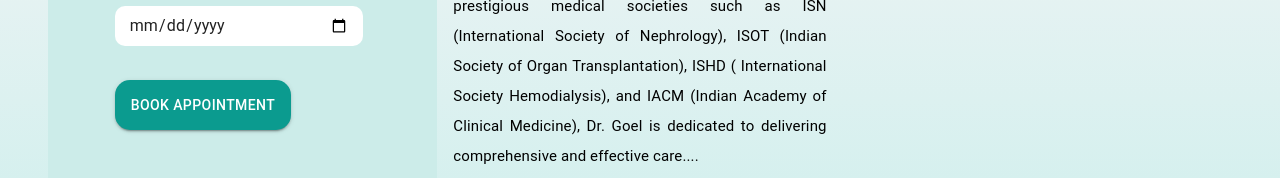
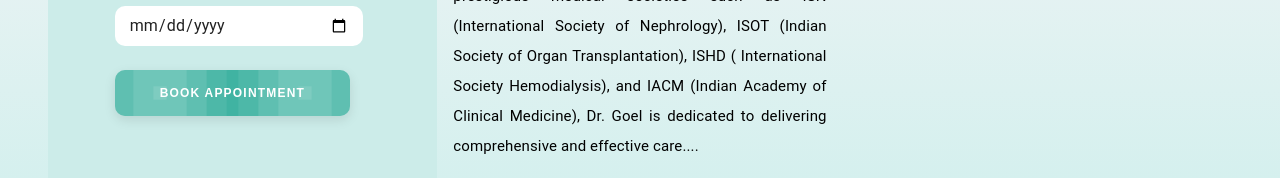
Before and after one commit to brajeshsin/freelance-project, a React (Vite) app: page / in a window 1280 px wide. Shown: the part 992-1170 px from the top of the page. Built offline with nearby package versions, Linux system fonts and the light colour scheme.

Commit message:
add animated button

```diff
--- a/src/assets/components/HeroSection/Hero.jsx
+++ b/src/assets/components/HeroSection/Hero.jsx
@@ -135,6 +135,8 @@ import {
   CircularProgress,
 } from "@mui/material";
 import CalendarTodayIcon from "@mui/icons-material/CalendarToday";
+import ButtonAni from "./ButtonAni";
+import NewButton from "./NewButton";
 
 const Hero = () => {
   const [selectedDate, setSelectedDate] = useState("");
@@ -277,7 +279,7 @@ const Hero = () => {
                   },
                 }}
               />
-              <Button
+              {/* <Button
                 variant="contained"
                 sx={{
                   mt: "10px",
@@ -287,7 +289,8 @@ const Hero = () => {
                 }}
               >
                 Book Appointment
-              </Button>
+              </Button> */}
+              <NewButton />
             </Box>
           </Grid>
           <Grid
--- /dev/null
+++ b/src/assets/components/HeroSection/NewButton.jsx
@@ -0,0 +1,13 @@
+import React from "react";
+import "./newbtn.css";
+const NewButton = () => {
+  return (
+    <div>
+      <button class="btn">
+        <i class="animation"></i>BOOK APPOINTMENT<i class="animation"></i>
+      </button>
+    </div>
+  );
+};
+
+export default NewButton;
--- /dev/null
+++ b/src/assets/components/HeroSection/newbtn.css
@@ -0,0 +1,46 @@
+/* From Uiverse.io by Satoshikamotona */
+.btn {
+  outline: 0;
+  display: inline-flex;
+  align-items: center;
+  justify-content: space-between;
+  background: #40b3a2;
+  min-width: 200px;
+  border: 0;
+  border-radius: 10px;
+  box-shadow: 0 4px 12px rgba(0, 0, 0, 0.1);
+  box-sizing: border-box;
+  padding: 16px 45px;
+  color: #fff;
+  font-size: 12px;
+  font-weight: 600;
+  letter-spacing: 1.2px;
+  text-transform: uppercase;
+  overflow: hidden;
+  cursor: pointer;
+  transition: all 0.5s;
+}
+
+.btn:hover {
+  opacity: 0.95;
+  background-color: gray;
+}
+
+.btn .animation {
+  border-radius: 100%;
+  animation: ripple 0.6s linear infinite;
+}
+
+@keyframes ripple {
+  0% {
+    box-shadow: 0 0 0 0 rgba(255, 255, 255, 0.1),
+      0 0 0 20px rgba(255, 255, 255, 0.1), 0 0 0 40px rgba(255, 255, 255, 0.1),
+      0 0 0 60px rgba(255, 255, 255, 0.1);
+  }
+
+  100% {
+    box-shadow: 0 0 0 20px rgba(255, 255, 255, 0.1),
+      0 0 0 40px rgba(255, 255, 255, 0.1), 0 0 0 60px rgba(255, 255, 255, 0.1),
+      0 0 0 80px rgba(255, 255, 255, 0);
+  }
+}
```
